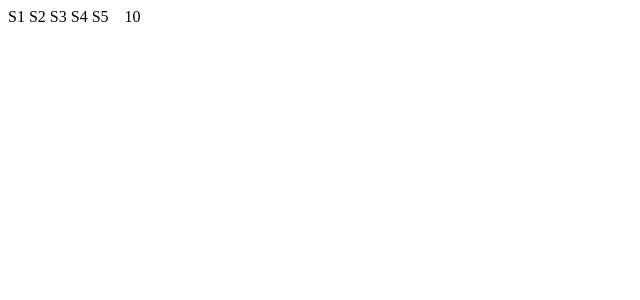
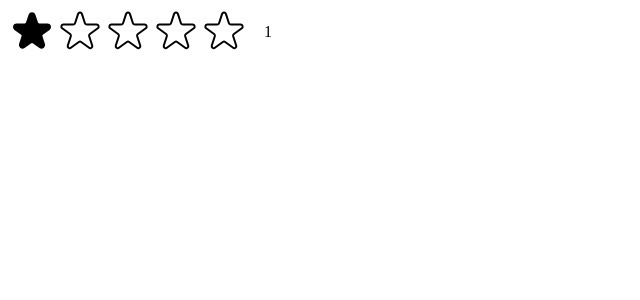
Before and after one commit to ainunnfh/07-usepopcorn, a React (Create React App) app: page / in a window 1280 px wide. Shown: the top 300 px of the page, without its empty margins (0-640 px from the left). Built offline with nearby package versions, Linux system fonts and the light colour scheme.

Commit message:
🆙Update (Star Rating): usage for star component

```diff
--- a/src/StarRating.js
+++ b/src/StarRating.js
@@ -1,6 +1,5 @@
-import React from "react";
-
-const StarRating = ({ maxRating = 5}) => {
+import React, { useState } from "react";
+import Star from "./Star";
 const containerStyle = {
   display: "flex",
   alignItems: "center",
@@ -9,21 +8,30 @@ const StarRating = ({ maxRating = 5}) => {
 
 const starStyle = {
   display: "flex",
-    gap: "4px",
 };
 
 const textStyle = {
   lineHeight: "0",
   margin: "0",
 };
+const StarRating = ({ maxRating = 5 }) => {
+  const [rating, setRating] = useState(1);
+
+  function handleRating(rating) {
+    setRating(rating);
+  }
   return (
     <div style={containerStyle}>
       <div style={starStyle}>
         {Array.from({ length: maxRating }, (_, i) => (
-          <span key={i}>S{i + 1}</span>
+          <Star
+            key={i}
+            onRate={() => handleRating(i + 1)}
+            full={rating >= i + 1}
+          />
         ))}
       </div>
-      <p style={textStyle}>10</p>
+      <p style={textStyle}>{rating || ""}</p>
     </div>
   );
 };
```
Lines whose indentation alone changed are shown as unchanged.
